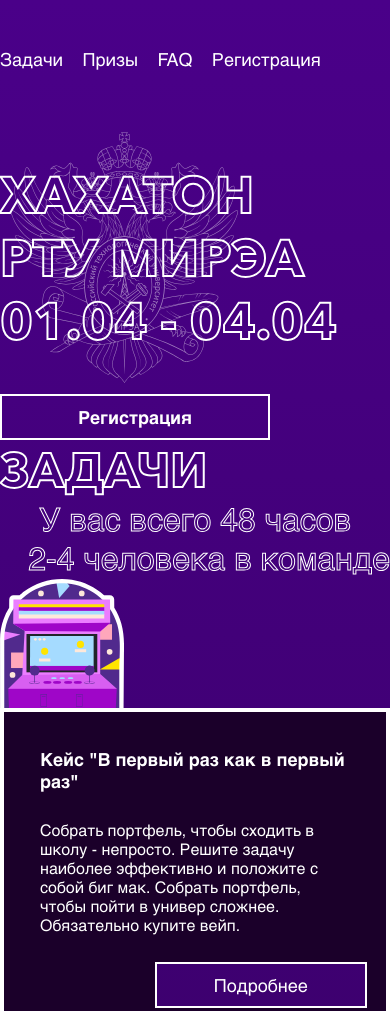
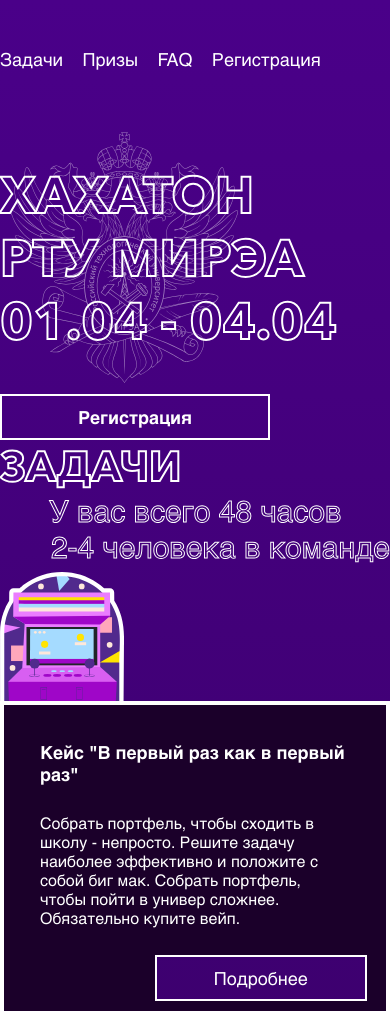
Before and after one commit to Terro216/HahathonLanding, a website built with webpack: page src/index.html in a window 390 px wide. Shown: the top 1011 px of the page. Built offline with nearby package versions, Linux system fonts and the light colour scheme.

```diff
--- a/src/style.css
+++ b/src/style.css
@@ -156,3 +156,9 @@
     font-size: 48px;
   }
 }
+
+@media (max-width: 425px) {
+  h2 {
+    font-size: 42px;
+  }
+}
--- a/src/styles/tasks.css
+++ b/src/styles/tasks.css
@@ -123,3 +123,9 @@
     margin-top: 48px;
   }
 }
+
+@media (max-width: 425px) {
+  #tasks-section_some-terms > li {
+    font-size: 30px;
+  }
+}
```
